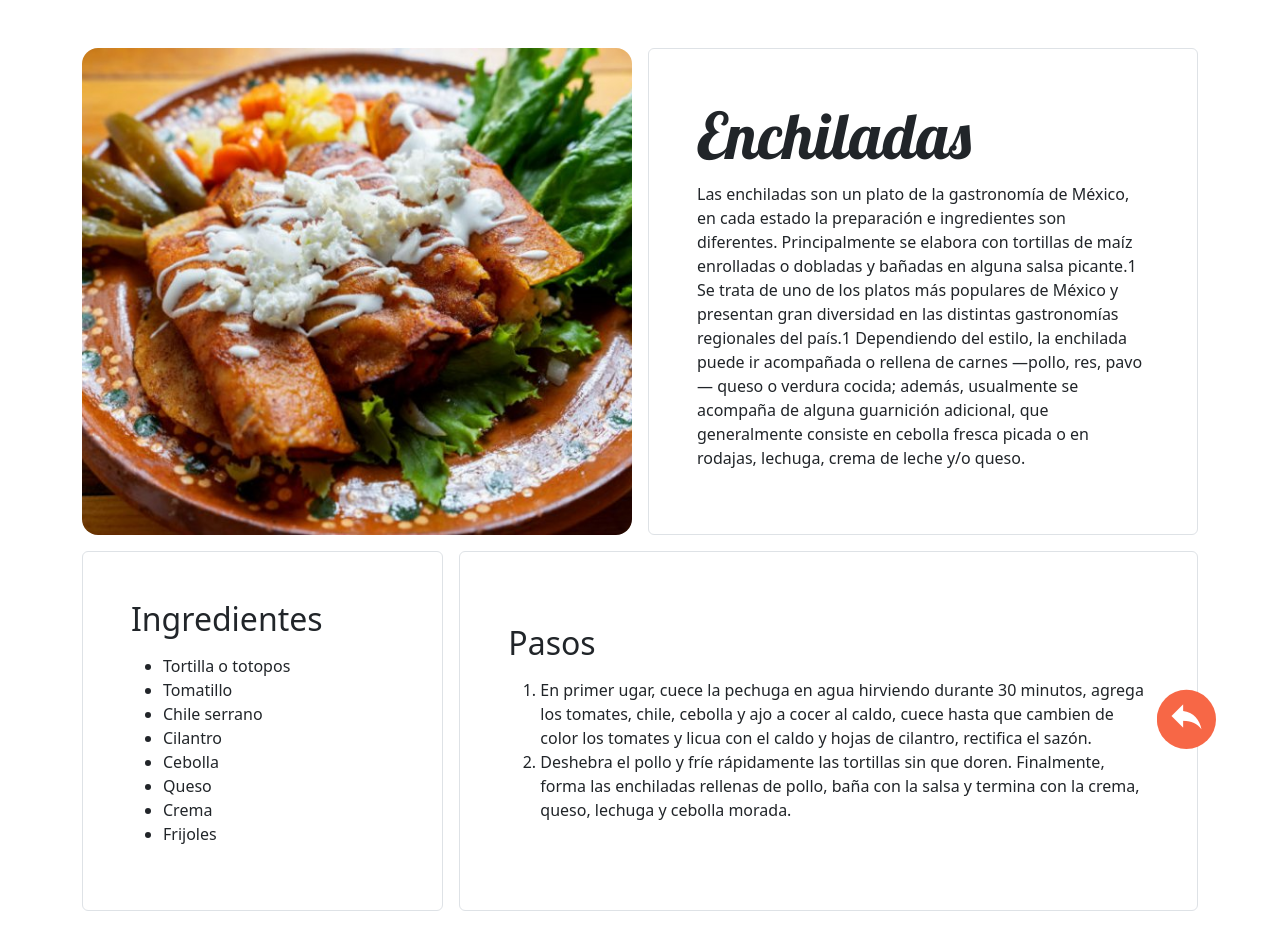
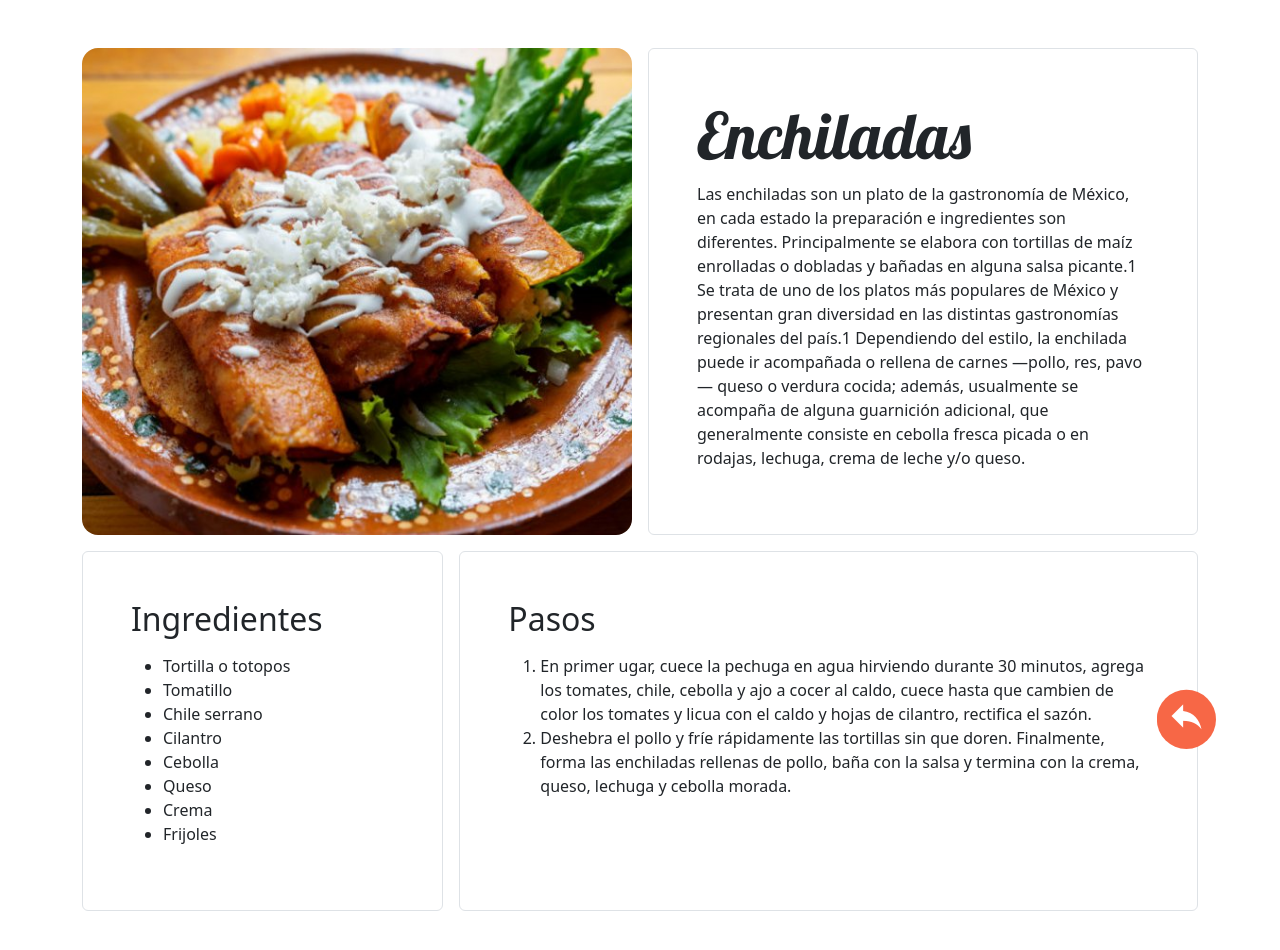
Before and after one commit to anilu-221/recipes, a plain HTML site: page enchiladas.html in a window 1280 px wide. Drawn offline with nearby package versions, Linux system fonts and the light colour scheme.

Commit message:
Align flex content on enchiladas.html

```diff
--- a/enchiladas.html
+++ b/enchiladas.html
@@ -53,7 +53,7 @@
                     </div>
                 </div>
                 <div class="col-lg-8">
-                    <div class="rounded border p-5 h-100 d-flex align-items-center">
+                    <div class="rounded border p-5 h-100 d-flex">
                         <div>
                             <h2 class="mb-3">Pasos</h2>
                             <ol>
```
